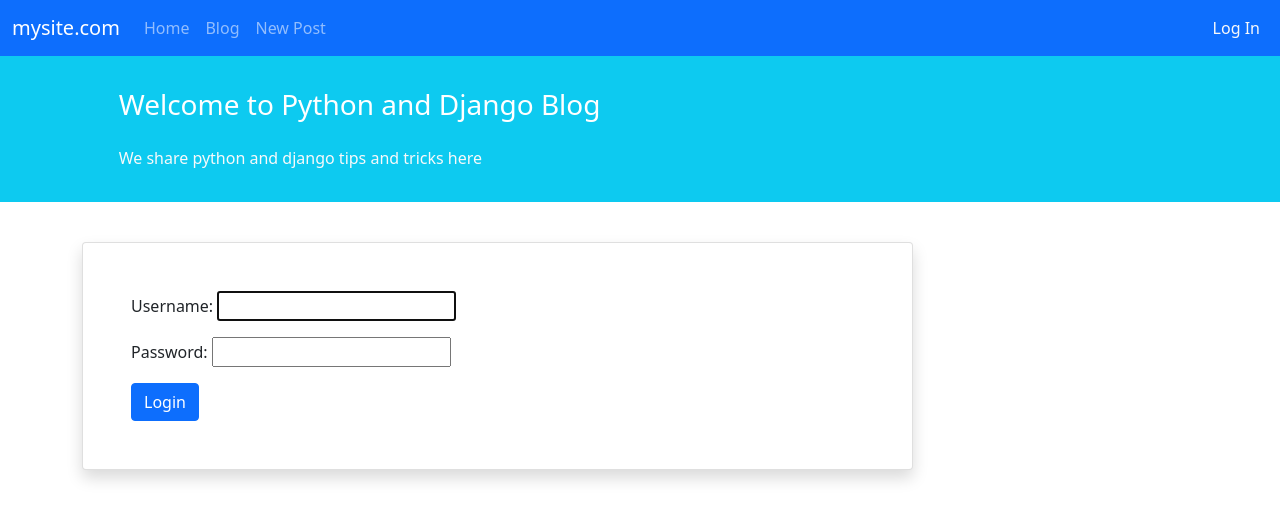
After one commit to github-1403/blog_django_project, a Django app: page /accounts/login/ in a window 1280 px wide. The commit adds this page. Shown: the top 520 px of the page. Run offline with Django 5.2, Linux system fonts and the light colour scheme.

Commit message:
create login template and show login link in top of page

```diff
--- a/config/settings.py
+++ b/config/settings.py
@@ -124,3 +124,5 @@ STATIC_URL = 'static/'
 # https://docs.djangoproject.com/en/5.0/ref/settings/#default-auto-field
 
 DEFAULT_AUTO_FIELD = 'django.db.models.BigAutoField'
+
+LOGIN_REDIRECT_URL = 'posts_list'
--- a/config/urls.py
+++ b/config/urls.py
@@ -19,6 +19,7 @@ from django.urls import path, include
 
 urlpatterns = [
     path('admin/', admin.site.urls),
-    path('blog/',include('blog.urls'))
+    path('blog/', include('blog.urls')),
+    path('accounts/', include('django.contrib.auth.urls'))
 
 ]
--- a/templates/_base.html
+++ b/templates/_base.html
@@ -26,7 +26,13 @@
                 <a class="nav-link" href="{% url 'post_create' %}">New Post</a>
             </div>
         </div>
-        <div class="mx-2 text-white">Welcome</div>
+        <div class="mx-2 text-white">
+            {% if user.is_authenticated %}
+                welcome {{ user.username }}
+            {% else %}
+                <a class="text-light text-decoration-none" href='{% url "login" %}'>Log In</a>
+            {% endif %}
+        </div>
     </div>
 </nav>
 
--- /dev/null
+++ b/templates/registration/login.html
@@ -0,0 +1,24 @@
+{% extends '_base.html' %}
+
+{% block title %}
+    login
+{% endblock %}
+
+{% block content %}
+
+<div class="container mt-4">
+    <div class="row">
+        <div class="col-9">
+            <div class="card shadow my-3 p-5">
+                <form method="POST">
+                    {% csrf_token %}
+                    {{ form.as_p }}
+                    <button type="submit" class="btn btn-primary">Login</button>
+                </form>
+            </div>
+        </div>
+
+    </div>
+</div>
+
+{% endblock content %}
```
